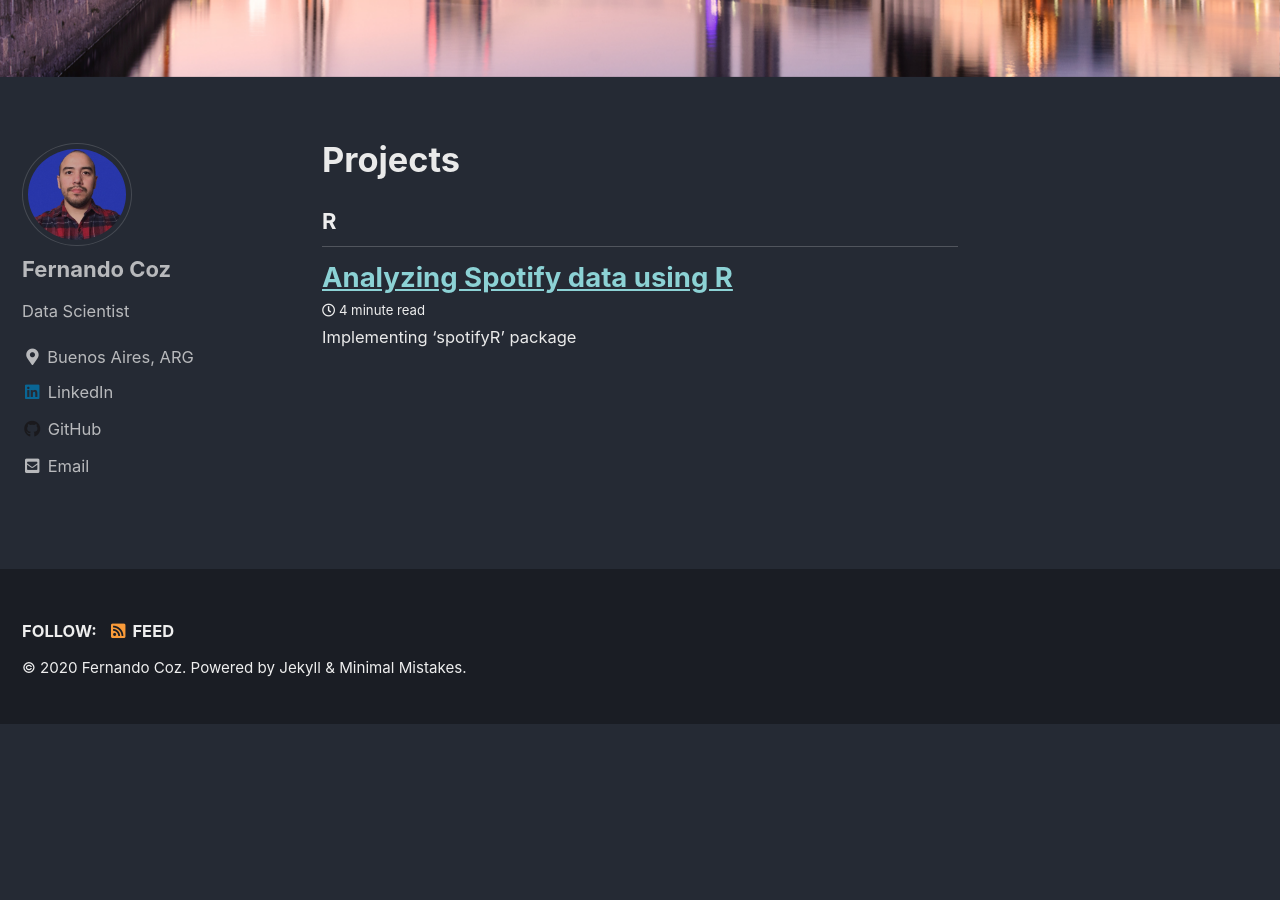
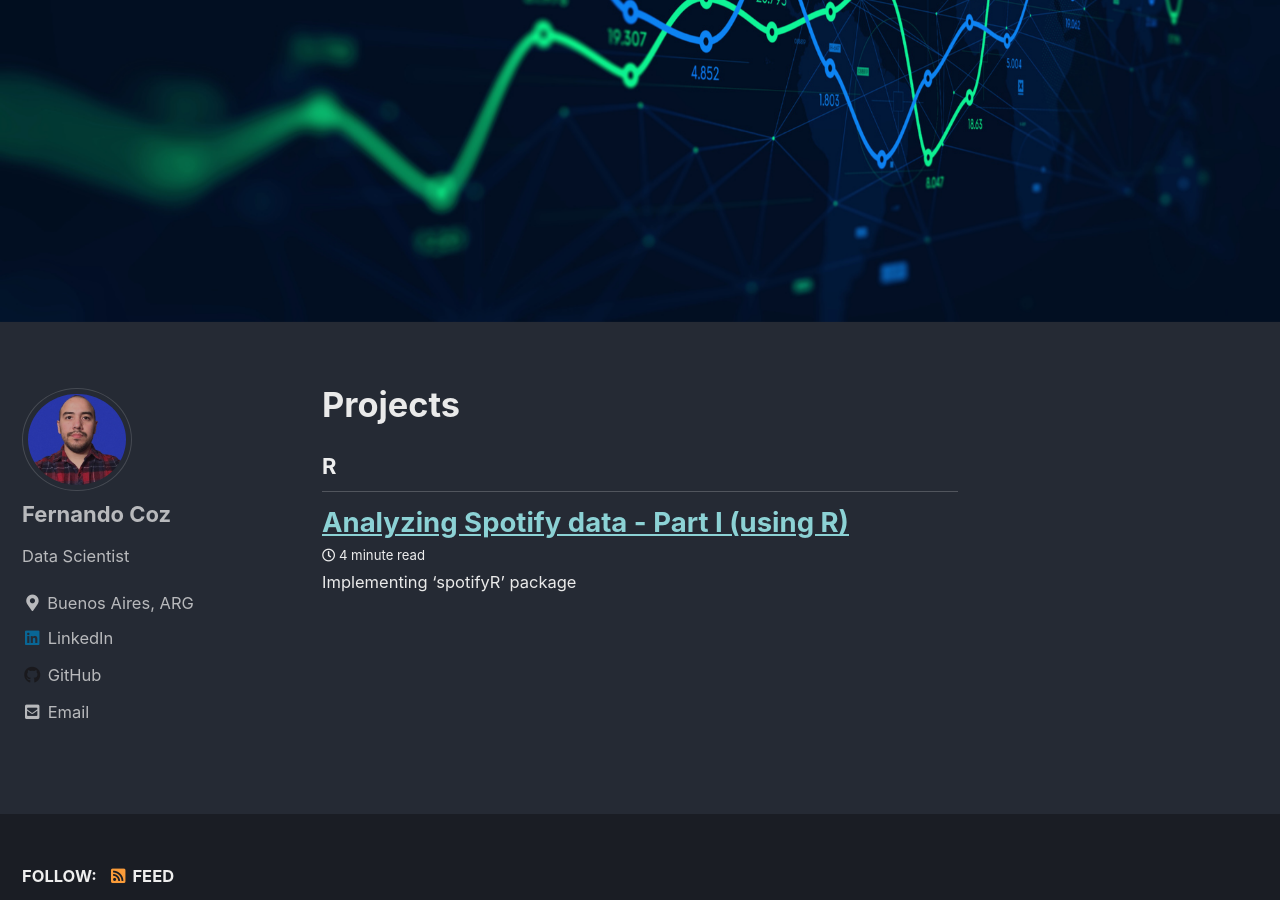
Before and after one commit to ferdcoz/ferdcoz.github.io, a Jekyll site: the page built from _pages/projects.md, in a window 1280 px wide and 900 px high, scrolled down 497 px. Built offline with Jekyll 4.4.1, drawn with Linux system fonts in a browser that asks for light colours; cached includes are drawn as plain includes; before the commit the page ends 1221 px from its top, so only the background shows below that.

Commit message:
Multiple fixes and changes

```diff
--- a/_pages/projects.md
+++ b/_pages/projects.md
@@ -4,7 +4,7 @@ permalink: /projects/
 title: "Projects"
 author_profile: true
 header:
-    image: "/images/ba-banner.jpg"
+    image: "/images/projects.jpg"
 ---
 
 {% include group-by-array collection=site.posts field="tags" %}
--- a/_posts/2020-10-21-spotify-r.md
+++ b/_posts/2020-10-21-spotify-r.md
@@ -1,5 +1,5 @@
 ---
-title: "Analyzing Spotify data using R"
+title: "Analyzing Spotify data - Part I (using R)"
 date: 2020-10-21
 tags: [R]
 header:
```
Also changed, not shown: _pages/about.md (+1 -0 lines), _pages/certifications.md (+1 -1 lines), images/certifications.jpg (added), images/posts/2020-10-21/spotify.jpg (deleted), images/posts/2020-10-21/spotify.png (added), images/projects.jpg (added).
